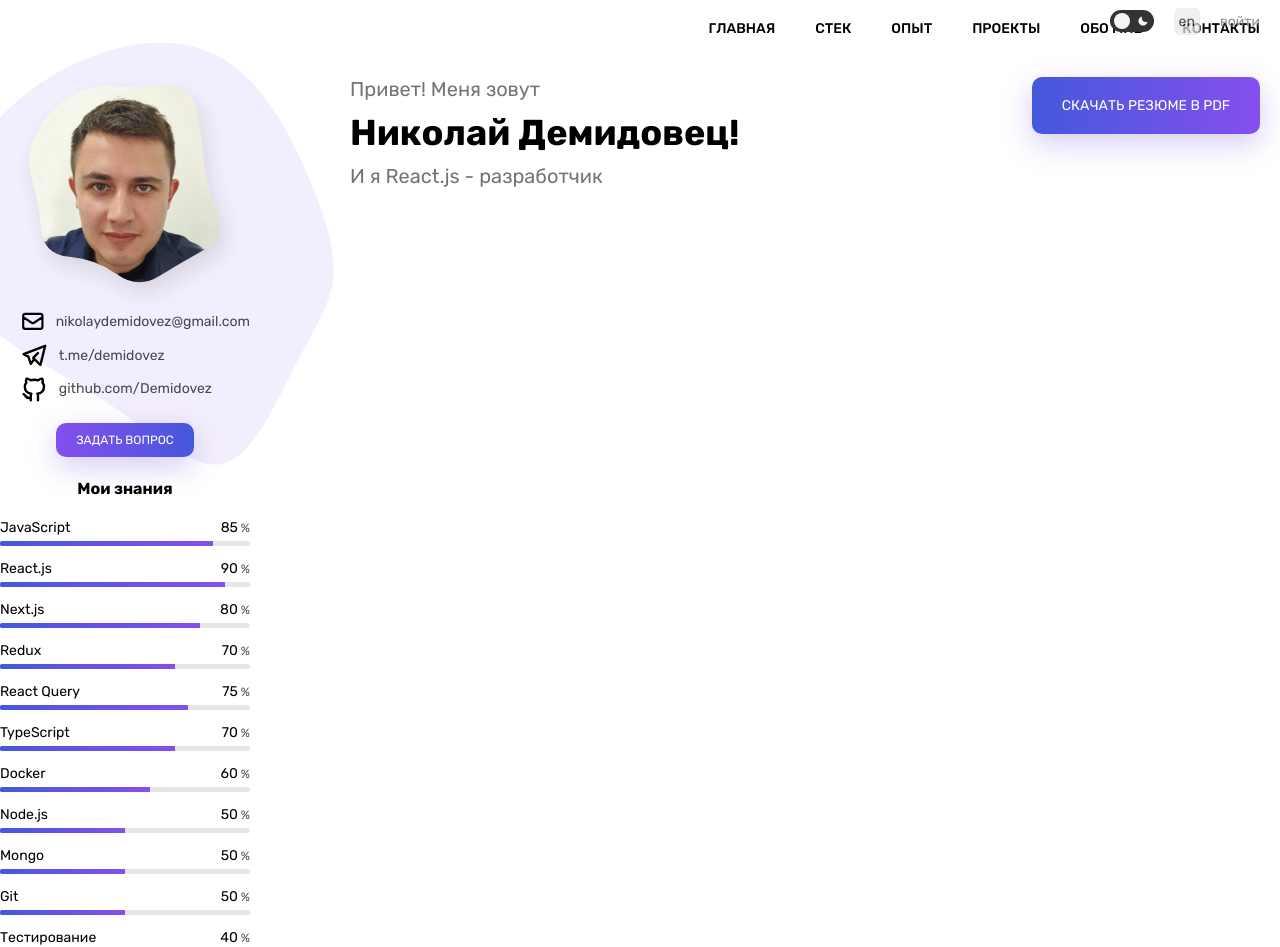
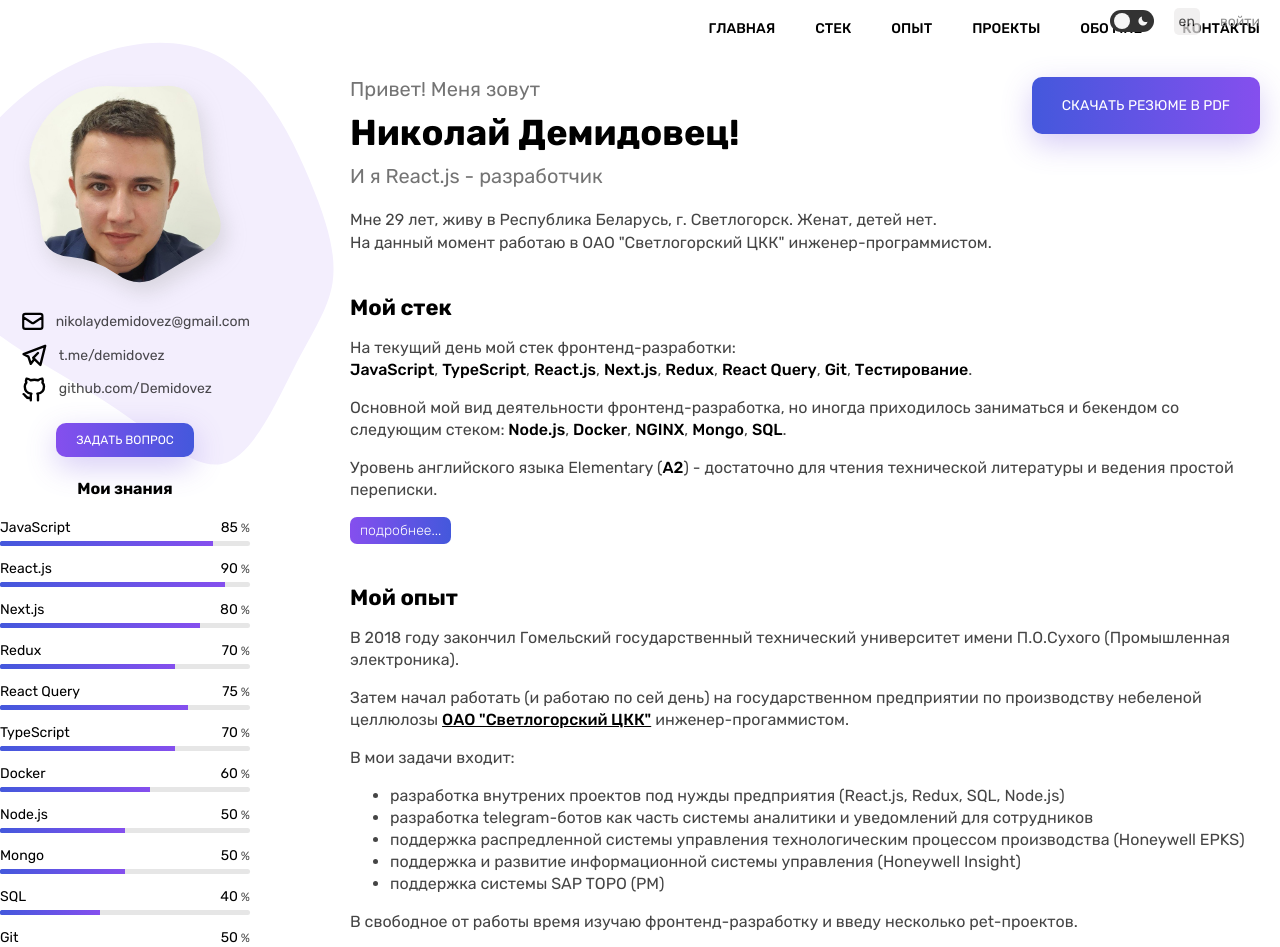
Before and after one commit to Demidovez/resume, a Next.js app: page / in a window 1280 px wide. Shown: the top 947 px of the page. Built offline with nearby package versions, Linux system fonts and the light colour scheme.

Commit message:
added content to home page

```diff
--- a/components/BlobClipAvatar.tsx
+++ b/components/BlobClipAvatar.tsx
@@ -8,14 +8,16 @@ interface IProps {
 }
 
 const BlobClipAvatar = (props: IProps) => {
-  return <>
+  return (
+    <>
       <Image
         {...props}
       />
       <svg viewBox="0 0 480 480" xmlns="http://www.w3.org/2000/svg">
         <clipPath id="svgClipAvatar"><path transform={`scale(${props.width / 480})`} fill="#474bff" d="M416,292Q439,344,393,369.5Q347,395,306,420.5Q265,446,224.5,417Q184,388,133.5,383.5Q83,379,79,330Q75,281,61.5,237Q48,193,68.5,149.5Q89,106,129,79.5Q169,53,215.5,56Q262,59,316,55.5Q370,52,379.5,107Q389,162,391,201Q393,240,416,292Z" /></clipPath>
       </svg>
-  </>;
+    </>
+  );
 };
 
 export default BlobClipAvatar;
--- a/components/Header.tsx
+++ b/components/Header.tsx
@@ -32,14 +32,16 @@ const PAGES = [
 ];
 
 const Header = () => {
-  return <div className={styles.container}>
-    <div className={styles.links}>{PAGES.map(page => <div key={page.link} className={styles.page}><Link  href={page.link}>{page.label}</Link></div>)}</div>
-    <div className={styles.settings}>
-      <div className={styles.nigth}><ThemeToggle /></div>
-      <div className={styles.lang}><span>en</span></div>
-      <div className={styles.login}><span>войти</span></div>
+  return (
+    <div className={styles.container}>
+      <div className={styles.links}>{PAGES.map(page => <div key={page.link} className={styles.page}><Link  href={page.link}>{page.label}</Link></div>)}</div>
+      <div className={styles.settings}>
+        <div className={styles.nigth}><ThemeToggle /></div>
+        <div className={styles.lang}><span>en</span></div>
+        <div className={styles.login}><span>войти</span></div>
+      </div>
     </div>
-  </div>;
+  );
 };
 
 export default Header;
--- /dev/null
+++ b/components/PageSection.tsx
@@ -0,0 +1,22 @@
+import Link from 'next/link';
+
+import styles from '../styles/PageSection.module.scss';
+
+interface IProps {
+    title: string;
+    linkMore: string;
+    children: JSX.Element;
+}
+
+const PageSection = ({ title, linkMore, children }: IProps) => {
+  return (
+    <div className={styles.container}>
+      <Link href={linkMore} className={styles.header}><h3>{title}</h3></Link>
+      {children}
+      <Link href={linkMore} className={styles.more}>Подробнее...</Link>
+    </div>
+  );
+
+};
+
+export default PageSection;
--- a/components/SideBar.tsx
+++ b/components/SideBar.tsx
@@ -17,7 +17,8 @@ const SideBar = () => {
           src="/images/avatar.jpg"
           width={250}
           height={250}
-          alt="Фото Николай Демидовец"/>
+          alt="Фото Николай Демидовец"
+        />
         <div className={styles.indicator} />
       </div>
       <div className={styles.contacts}>
--- a/components/Skills.tsx
+++ b/components/Skills.tsx
@@ -41,12 +41,20 @@ const SKILLS: ISkill[] = [
     level: 50,
   },
   {
+    label: 'SQL',
+    level: 40,
+  },
+  {
     label: 'Git',
     level: 50,
   },
   {
     label: 'Тестирование',
     level: 40,
+  },
+  {
+    label: 'Английский',
+    level: 35,
   },
 ];
 
--- a/pages/index.tsx
+++ b/pages/index.tsx
@@ -1,6 +1,7 @@
 import Head from 'next/head';
 import Image from 'next/image';
 
+import PageSection from '../components/PageSection';
 import styles from '../styles/Home.module.scss';
 
 export default function Home() {
@@ -21,6 +22,38 @@ export default function Home() {
           </div>
           <button>Скачать резюме в PDF</button>
         </div>
+        <div className={styles.about_me}>
+          Мне {29} {1 ? 'лет' : 'год'}, живу в Республика Беларусь, г. Светлогорск. Женат, детей нет.<br />На данный момент работаю в ОАО "Светлогорский ЦКК" инженер-программистом.
+        </div>
+        <PageSection title="Мой стек" linkMore={'/stack'}>
+          <div>
+            <p>На текущий день мой стек фронтенд-разработки:<br /><span>JavaScript</span>, <span>TypeScript</span>, <span>React.js</span>, <span>Next.js</span>, <span>Redux</span>, <span>React Query</span>, <span>Git</span>, <span>Тестирование</span>.</p>
+
+            <p>Основной мой вид деятельности фронтенд-разработка, но иногда приходилось заниматься и бекендом со следующим стеком:
+              <span> Node.js</span>, <span>Docker</span>, <span>NGINX</span>, <span>Mongo</span>, <span>SQL</span>.
+            </p>
+
+            <p>Уровень английского языка Elementary (<span>А2</span>) - достаточно для чтения технической литературы и ведения простой переписки.</p>
+          </div>
+        </PageSection>
+        <PageSection title="Мой опыт" linkMore={'/experience'}>
+          <div>
+            <p>В 2018 году закончил Гомельский государственный технический университет имени П.О.Сухого (Промышленная электроника).</p>
+            <p>Затем начал работать (и работаю по сей день) на государственном предприятии по производству небеленой целлюлозы <a href="https://www.sckk.by/" target="_blank">ОАО "Светлогорский ЦКК"</a> инженер-прогаммистом.</p>
+            <p>В мои задачи входит:</p>
+            <ul>
+              <li>разработка внутрених проектов под нужды предприятия (React.js, Redux, SQL, Node.js)</li>
+              <li>разработка telegram-ботов как часть системы аналитики и уведомлений для сотрудников</li>
+              <li>поддержка распредленной системы управления технологическим процессом производства (Honeywell EPKS)</li>
+              <li>поддержка и развитие информационной системы управления (Honeywell Insight)</li>
+              <li>поддержка системы SAP ТОРО (PM)</li>
+            </ul>
+            <p>В свободное от работы время изучаю фронтенд-разработку и введу несколько pet-проектов.</p>
+          </div>
+        </PageSection>
+        <PageSection title="Мои проекты" linkMore={'/experience'}>
+          <div><p>1111111</p></div>
+        </PageSection>
       </main>
     </>
   );
--- a/styles/Home.module.scss
+++ b/styles/Home.module.scss
@@ -27,7 +27,7 @@
     button {
       border: none;
       border-radius: 10px;
-      background-color: blue;
+      background-color: var(--color-primary);
       padding: 20px 30px;
       color: white;
       text-transform: uppercase;
@@ -43,5 +43,30 @@
     }
   }
 
+  .about_me {
+    color: rgb(69, 69, 69);
+    line-height: 23px;
+  }
 
+  p {
+    color: rgb(69, 69, 69);
+    line-height: 22px;
+
+    span, a {
+      font-weight: 500;
+      color: black;
+    }
+
+    a {
+      text-decoration: underline;
+    }
+  }
+
+  ul {
+    color: rgb(69, 69, 69);
+
+    li {
+      line-height: 22px;
+    }
+  }
 }
--- /dev/null
+++ b/styles/PageSection.module.scss
@@ -0,0 +1,37 @@
+.container {
+  margin-top: 40px;
+
+  .header {
+    margin-bottom: 20px;
+
+    h3 {
+      font-size: 22px;
+      margin: 0;
+      transition: all 0.2s;
+
+      &:hover {
+        color: var(--color-primary);
+      }
+    }
+  }
+
+  .more {
+    transition: all 0.3s;
+    display: inline-block;
+    font-size: 14px;
+    padding: 5px 10px;
+    border-radius: 7px;
+    text-transform: lowercase;
+    font-weight: 200;
+    color: rgb(72, 72, 72);
+    background-color: var(--color-primary);
+    background-image: var(--gradient-secondary);
+    color: white;
+
+    &:hover {
+      color: white;
+      background: black;
+      border-color: black;
+    }
+  }
+}
--- a/styles/SideBar.module.scss
+++ b/styles/SideBar.module.scss
@@ -64,6 +64,7 @@
     margin: 0 auto;
     color: white;
     text-transform: uppercase;
+    background-color: var(--color-primary);
     background-image: var(--gradient-secondary);
     box-shadow: 0px 10px 30px rgb(118 85 225 / 30%);
     cursor: pointer;
```
Also changed, not shown: .eslintrc.js. Lines whose indentation alone changed are shown as unchanged.
